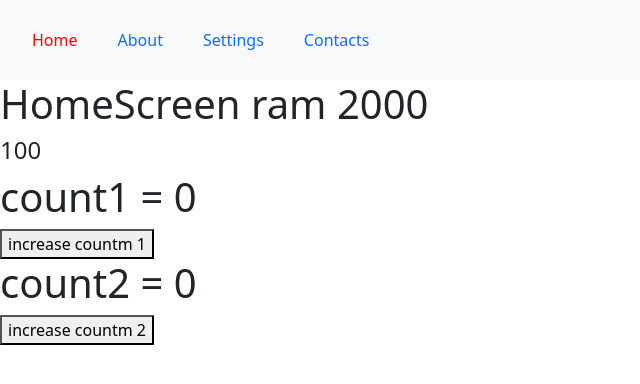
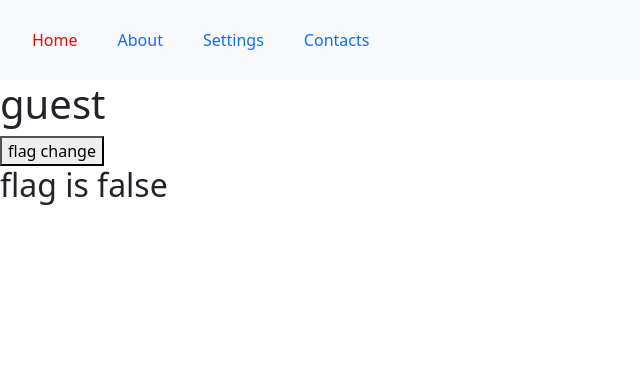
Before and after one commit to rasagnyaa/reactrepo, a React (Create React App) app: page / in a window 1280 px wide. Shown: the top 384 px of the page, without its empty margins (0-640 px from the left). Built offline with nearby package versions, Linux system fonts and the light colour scheme.

Commit message:
hoc component

```diff
--- /dev/null
+++ b/src/Components/functionalComponent/memorization/heading.js
@@ -0,0 +1,10 @@
+import React from "react"
+
+
+
+const Heading1=(prop)=>{
+    console.log("hai heading re-rendering..")
+    const {title="guest"}=prop
+    return<h1>{title}</h1>
+}
+export default React.memo(Heading1)
--- /dev/null
+++ b/src/Components/functionalComponent/memorization/memorization.js
@@ -0,0 +1,23 @@
+
+
+
+import React, { useState } from 'react'
+import Heading1 from './heading'
+
+function Memorization() {
+    const[flag,setFlag]=useState(false)
+  return (
+    <>
+      <Heading1/>
+      <button onClick={()=>setFlag(!flag)}>flag change</button>
+      {
+        flag?<h2>flag is true</h2>:<h2>flag is false</h2>
+      }
+    </>
+
+
+
+  )
+}
+
+export default Memorization
--- a/src/Components/functionalComponent/navbar/navbar.js
+++ b/src/Components/functionalComponent/navbar/navbar.js
@@ -1,7 +1,8 @@
 import React from 'react'
 import { NavLink } from 'react-router-dom'
 import "./navbar.css"
-function Navbar() {
+//import loggingComponent from '../../../hoc/logging,js'
+function Navbar(props) {
     const NavLinkStyle={
         textDecoration:"none",
 
--- a/src/Components/functionalComponent/useeffect/useeffect2.js
+++ b/src/Components/functionalComponent/useeffect/useeffect2.js
@@ -1,4 +1,5 @@
 import React, { useEffect, useState } from 'react'
+//import loggingComponent from '../../../hoc/logging,js'
 
 function Useeffect2() {
 const[count1,setCount1]=useState(0)
--- a/src/Components/functionalComponent/usereducer/user2.js
+++ b/src/Components/functionalComponent/usereducer/user2.js
@@ -1,4 +1,5 @@
 import { useReducer } from "react"
+import loggingComponent from "../../../hoc/logging,js"
 
 const reducer=(state,action)=>{
 switch(action.type){
@@ -49,7 +50,7 @@ newPeriod:"",
 newRoutine:""
 }
 
-const User2=()=>{
+const User2=(props)=>{
     const[state,dispatch]=useReducer(reducer,initialState)
     const ChangePeriod=(e)=>{
         dispatch({
@@ -127,4 +128,4 @@ const User2=()=>{
         </div>
     )
 }
-export default User2
+export default loggingComponent(User2)
--- /dev/null
+++ b/src/hoc/profilehoc.js
@@ -0,0 +1,18 @@
+import { useEffect, useState } from "react"
+
+
+
+const addProfileHoc=(WrappedComponent)=>{
+    return(props)=>{
+        const [data,setData]=useState({})
+        useEffect(()=>{
+            const data={
+                name:"ram",
+                salary:9000,
+            }
+            setData(data)
+        },[])
+        return<WrappedComponent data={data}{...props}/>
+    }
+}
+export default addProfileHoc
--- a/src/screens/homescreen.js
+++ b/src/screens/homescreen.js
@@ -1,29 +1,32 @@
 // import React, { useState } from 'react'
- import { useContext } from 'react'
+ //import { useContext } from 'react'
 import Navbar from '../Components/functionalComponent/navbar/navbar'
-import Useeffect2 from '../Components/functionalComponent/useeffect/useeffect2'
-import { profileWrapper } from '../navigations/stack'
+import Memorization from '../Components/functionalComponent/memorization/memorization'
+//import Useeffect2 from '../Components/functionalComponent/useeffect/useeffect2'
+// import { profileWrapper } from '../navigations/stack'
+// import addProfileHoc from '../hoc/profilehoc'
 // import axios from 'axios'
 // import { Link } from 'react-router-dom'
 // import Card from '../Components/functionalComponent/card/card'
 //import UseeffectEx1 from '../Components/functionalComponent/useeffect/useeffect'
 
-function HomeScreen() {
-  const sharedData=useContext(profileWrapper)
+function HomeScreen(props) {
+//   const sharedData=useContext(profileWrapper)
+// console.log(props,"from hoem screen")
 
-
-  const SharedData=useContext(profileWrapper)
+//   const SharedData=useContext(profileWrapper)
   return (
     <div>
 
         <Navbar/>
-      <h1>HomeScreen   {sharedData.profileInfo.name }  {sharedData.profileInfo.salary}</h1>
+      {/* <h1>HomeScreen   {sharedData.profileInfo.name }  {sharedData.profileInfo.salary}</h1>
       <h4>{SharedData.counter}</h4>
       <Useeffect2/>
 
-
-
+   <h1>good mornind {props.data.name}</h1> */}
+    <Memorization/>
     </div>
   )
 }
-export default  HomeScreen
+// export default addProfileHoc(HomeScreen)
+export default HomeScreen
--- a/src/screens/settingscreens.js
+++ b/src/screens/settingscreens.js
@@ -1,9 +1,12 @@
 import React, { useContext } from 'react'
 import Navbar from '../Components/functionalComponent/navbar/navbar'
 import { profileWrapper } from '../navigations/stack'
+import addProfileHoc from '../hoc/profilehoc'
 
-function SettingScreen() {
+function SettingScreen(props) {
+
   const SharedData=useContext(profileWrapper)
+  console.log(props,"in settings screen")
   const incrementHandler=()=>{
     SharedData.incrementHandler()
   }
@@ -17,7 +20,8 @@ function SettingScreen() {
       <h1>{SharedData.counter}</h1>
       <button onClick={incrementHandler}>increment</button>
       <button onClick={decrementHandler}>decrement</button>
+      <h3>good eveng {props.data.name}</h3>
     </div>
   )
 }
-export default SettingScreen
+export default addProfileHoc(SettingScreen)
```
Also changed, not shown: 1 other file (tests, documents, lock files or other folders).
